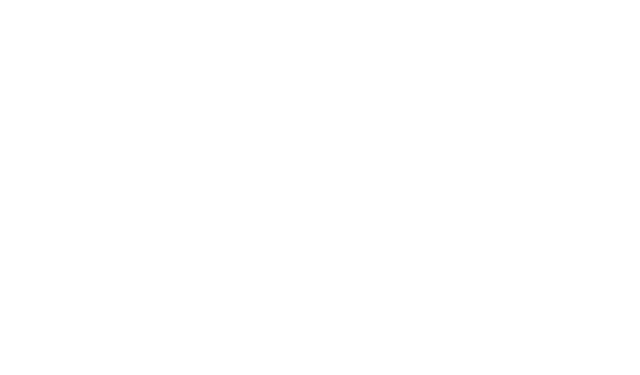
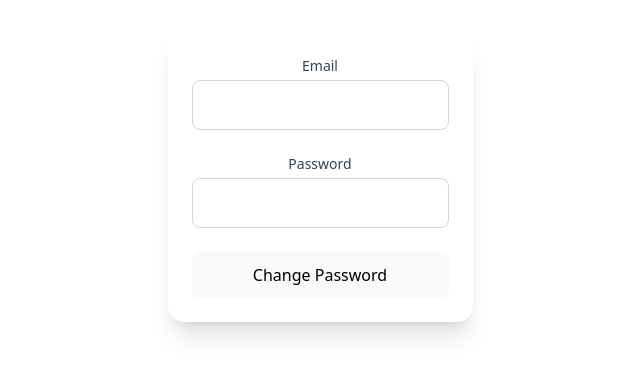
Before and after one commit to ibnusman/eVote, a React (Vite) app in the folder frontend/: page /changepassword in a window 1280 px wide. Before the commit this address had no page. Shown: the part 243-618 px from the top of the page, without its empty margins (320-960 px from the left). Built offline with nearby package versions, Linux system fonts and the light colour scheme.

Commit message:
FEAT Forgot password && change password

```diff
--- a/frontend/src/App.jsx
+++ b/frontend/src/App.jsx
@@ -6,6 +6,9 @@ import Landing from './pages/Landing'
 import Signup from './pages/Signup'
 import Login from './pages/Login'
 import ForgetPassword from './pages/ForgetPassword'
+import VerifyUser from './pages/Verifyuser'
+import ChangePassword from './pages/ChangePassword'
+
 
 
 
@@ -20,6 +23,8 @@ function App() {
       <Route path='/login' element={<Login/>}/>
       <Route path='/register' element={<Signup/>}/>
       <Route path='/forgetpassword' element={<ForgetPassword/>}/>
+      <Route path='/vu' element={<VerifyUser/>}/>
+      <Route path='/changepassword' element={<ChangePassword/>}/>
 
     </Routes>
 
--- a/frontend/src/components/ChangePasswordForm.jsx
+++ b/frontend/src/components/ChangePasswordForm.jsx
@@ -1,11 +1,13 @@
 import axios from "axios";
 import React from "react";
 import { useState } from "react";
+import {useNavigate} from 'react-router-dom'
 
-export function ChangePassword() {
+export function ChangePasswordForm() {
+    const navigate = useNavigate();
     const [formData,setFormData] = useState({
         email: "",
-        password: ""
+        pass: ""
     });
     const [message,setMessage] = useState("");
 
@@ -21,7 +23,13 @@ export function ChangePassword() {
      try {
         const response = await axios.post("http://localhost:3000/api/auth/changePassword",formData)
         if(response.status === 200){
-            setMessage(response.data.message)
+            setMessage(" Password Changed succsfully  Redirecting to login...")
+
+            setTimeout(() => {
+                navigate('/login');
+            }, 3000);
+
+
         }
 
      } catch (error) {
@@ -54,8 +62,8 @@ export function ChangePassword() {
                     <label className="block text-sm font-medium text-gray-700">Password</label>
                     <input
                         type="password"
-                        name="password"
-                        value={formData.password}
+                        name="pass"
+                        value={formData.pass}
                         onChange={handleChange}
     className="mt-1 p-3 w-full border border-gray-300 rounded-lg focus:outline-none focus:ring-2 focus:ring-blue-500 text-black"
                     />
@@ -65,7 +73,7 @@ export function ChangePassword() {
 
                 <button
                     type="submit"
-                    className="w-full bg-red-500 text-white py-3 px-4 rounded-lg hover:bg-blue-600 transition-colors"
+                    className="w-full bg-red-500 text-black py-3 px-4 rounded-lg hover:bg-blue-600 transition-colors"
                 >
                     Change Password
                 </button>
--- a/frontend/src/components/ForgetPasswordForm.jsx
+++ b/frontend/src/components/ForgetPasswordForm.jsx
@@ -1,7 +1,10 @@
 import axios from "axios";
 import React, { useState } from "react";
+import {useNavigate} from 'react-router-dom'
 
 export function ForgetPasswordForm() {
+    const navigate = useNavigate();
+
     const [email, setEmail] = useState("");
     const [message, setMessage] = useState("");
 
@@ -18,6 +21,7 @@ export function ForgetPasswordForm() {
             console.log(response.data);
             if(response.status===200)
             {
+                navigate('/vu')
                 setMessage(response.data.message)
             }
         } catch (error) {
--- a/frontend/src/components/TwoFAForm.jsx
+++ b/frontend/src/components/TwoFAForm.jsx
@@ -1,72 +1,55 @@
+import { useState } from "react";
 import axios from "axios";
-import React from "react";
-import { useState } from "react";
+import {useNavigate} from 'react-router-dom'
 
-
-export function  TwoFAForm () {
-    const [formData,setFormData] = useState({
-        smsOTP: "",
-        emailOTP: ""
-    })
-    const [message,setMessage] = useState("")
+export function TwoFAForm() {
+    const navigate = useNavigate();
+    const [formData, setFormData] = useState({ emailOTP: "" }); // Correctly initializing as an object
+    const [message, setMessage] = useState("");
 
     const handleChange = (e) => {
-        const {name,value} = e.target;
-       setFormData((prevState)=>({ ...prevState,[name]:value}))
-
+       setFormData({ ...formData, [e.target.name]: e.target.value }); // Properly handling state update
     }
 
-    const handleSubmit= async (e)=> {
+    const handleSubmit = async (e) => {
           e.preventDefault();
+           setMessage("");
 
           try {
-            const response = await axios.post("http://localhost:3000/api/auth/2fa",formData)
-            if(response.status === 200)
-            {
-                    setMessage(response.data.message)
+            const response = await axios.post("http://localhost:3000/api/auth/2fa", formData); // Sending data as an object
+            if(response.status === 200) {
+                setMessage(response.data.message)
+                navigate('/changepassword')
             }
             console.log(response.data);
           } catch (error) {
-            console.log(" Error Verifying OTP",error.data)
+            console.log("Error Verifying OTP", error.response?.data?.message || error.response);
+            setMessage(error.response?.data?.message)
           }
     }
 
     return (
         <>
-     <form onSubmit={handleSubmit} className="max-w-md mx-auto p-6 bg-white shadow-xl rounded-2xl space-y-6 mt-10">
+            <form onSubmit={handleSubmit} className="max-w-md mx-auto p-6 bg-white shadow-xl rounded-2xl space-y-6 mt-10">
                 <div>
-                    <label className="block text-sm font-medium text-gray-700">smsOTP</label>
-                    <input
-                        type="text"
-                        name="smsOTP"
-                        value={formData.smsOTP}
-                        onChange={handleChange}
-                        className="mt-1 p-3 w-full border border-gray-300 rounded-lg focus:outline-none focus:ring-2 focus:ring-blue-500"
-                    />
-                </div>
-
-                <div>
-                    <label className="block text-sm font-medium text-gray-700">emailOTP</label>
+                    <label className="block text-sm font-medium text-gray-700">Email OTP</label>
                     <input
                         type="text"
                         name="emailOTP"
-                        value={formData.emailOTP}
+                        value={formData.emailOTP}  // Accessing the value properly
                         onChange={handleChange}
                         className="mt-1 p-3 w-full border border-gray-300 rounded-lg focus:outline-none focus:ring-2 focus:ring-blue-500"
                     />
                 </div>
                  <button
                     type="submit"
-                    className="w-full bg-red-500 text-red py-3 px-4 rounded-lg hover:bg-blue-600 transition-colors"
+                    className="w-full bg-red-500 text-black py-3 px-4 rounded-lg hover:bg-blue-600 transition-colors"
                 >
                     Verify
                 </button>
 
-</form>
+                {message && <div className="text-green-500 mt-4">{message}</div>}
+            </form>
         </>
     )
-
-
-
-
 }
--- /dev/null
+++ b/frontend/src/pages/ChangePassword.jsx
@@ -0,0 +1,13 @@
+import React from 'react'
+import { ChangePasswordForm } from '../components/ChangePasswordForm'
+
+function ChangePassword() {
+  return (
+    <div>
+        <ChangePasswordForm/>
+
+    </div>
+  )
+}
+
+export default ChangePassword
--- a/frontend/src/pages/Verify.jsx
+++ b/frontend/src/pages/VerifyEmail.jsx
@@ -6,6 +6,7 @@ function Verify() {
     <div>
 
         <TwoFAForm/>
+
     </div>
   )
 }
--- /dev/null
+++ b/frontend/src/pages/VerifyUser.jsx
@@ -0,0 +1,12 @@
+import React from 'react'
+import { TwoFAForm } from '../components/TwoFAForm'
+
+function VerifyUser() {
+  return (
+    <div>
+        <TwoFAForm/>
+    </div>
+  )
+}
+
+export default VerifyUser
```
